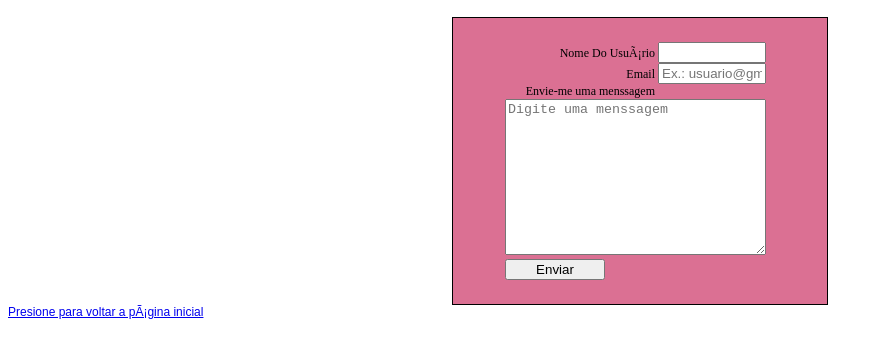
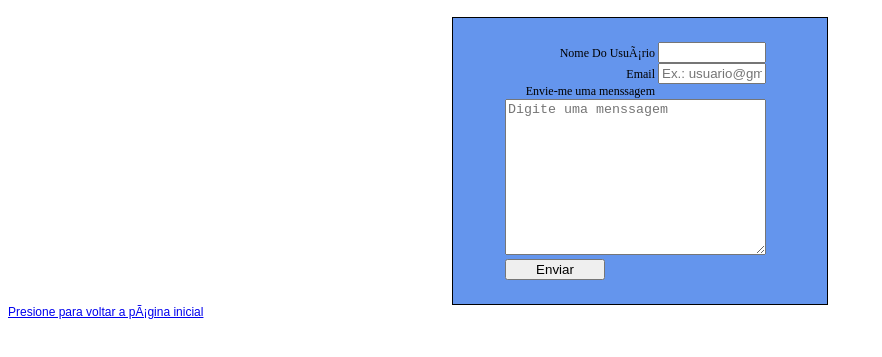
Before and after one commit to biancagalvao21/prog-basic-web, a plain HTML site: page contato.html in a window 1280 px wide. Shown: the part 57-414 px from the top of the page, without its empty margins (0-882 px from the left). Drawn offline with Linux system fonts and the light colour scheme.

Commit message:
Update estilos.css

```diff
--- a/estilos.css
+++ b/estilos.css
@@ -11,7 +11,7 @@ form{
     width: 350px;
     padding: 1em;
     border: 1px solid #000;
-    background-color: palevioletred;
+    background-color: cornflowerblue;
 
 }
 
```
